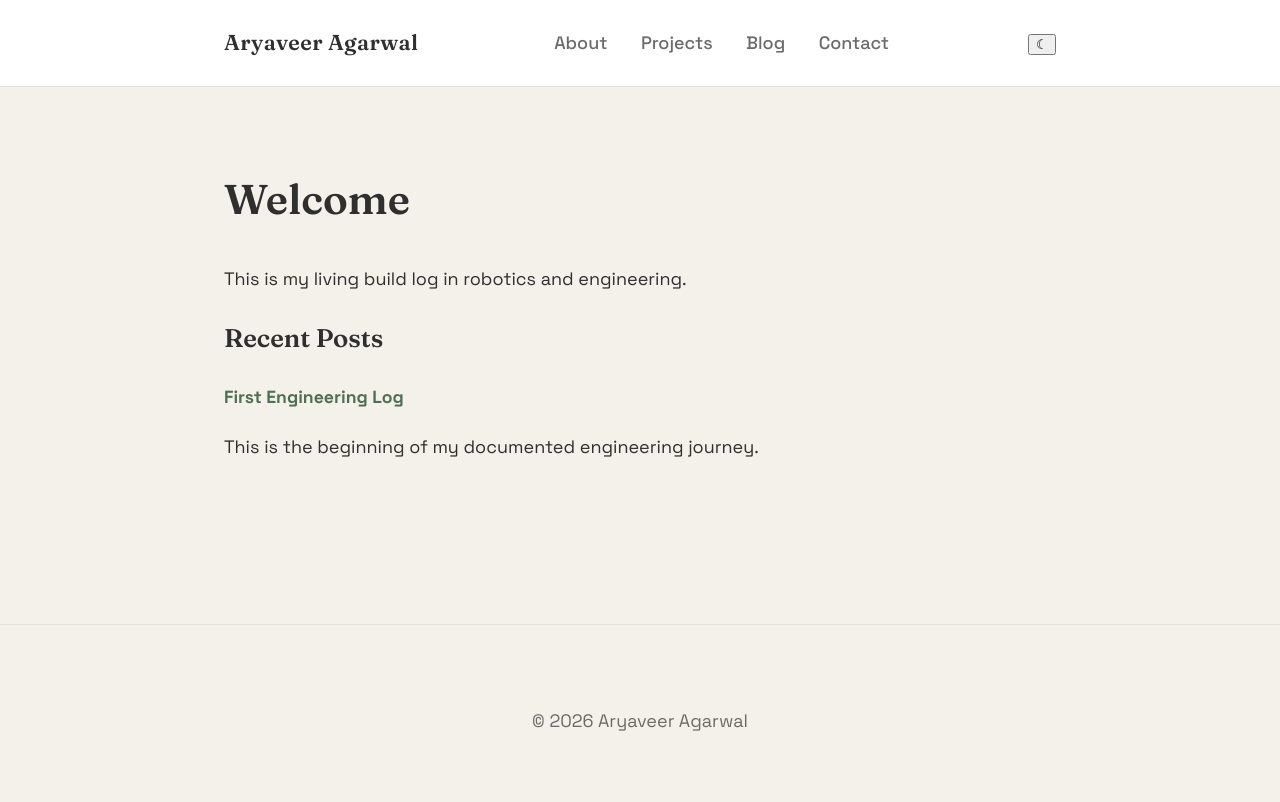
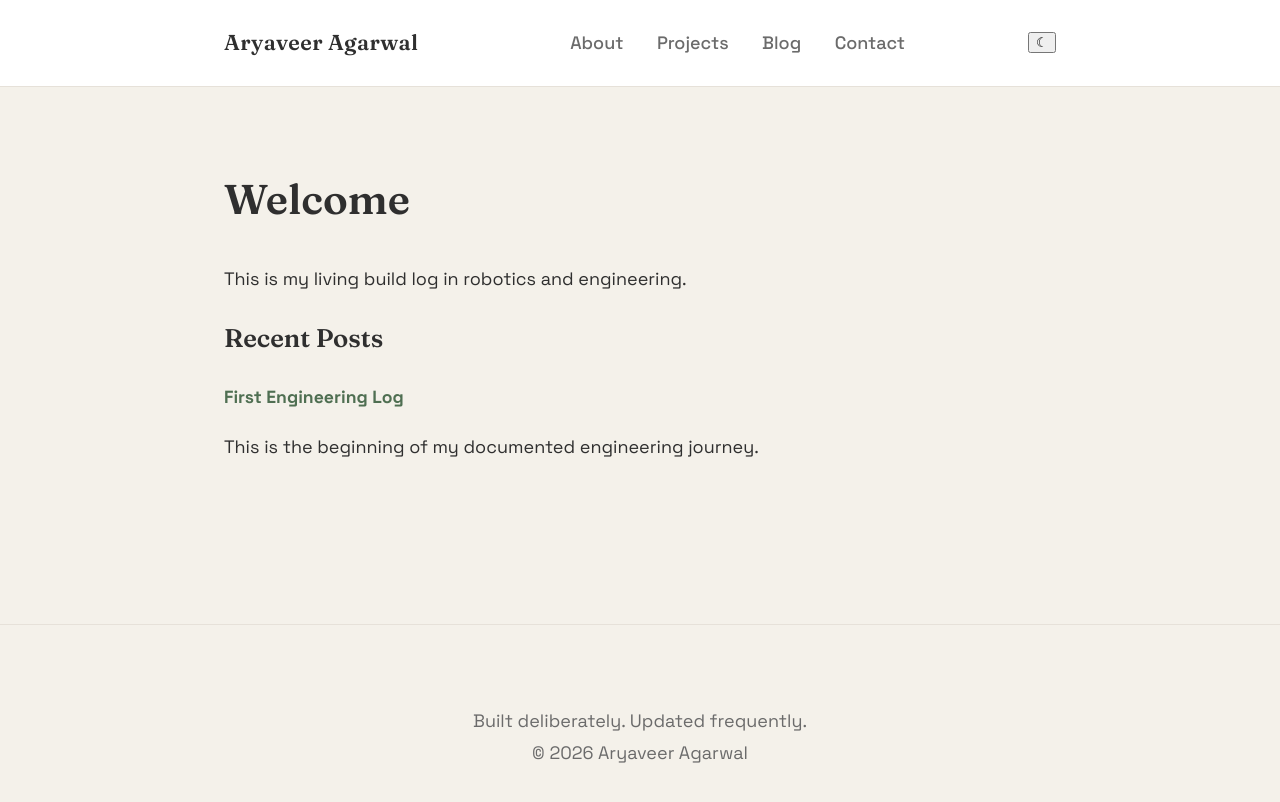
Before and after one commit to aryaveeragarwal/aryaveeragarwal.github.io, a Jekyll site: the page built from index.md, in a window 1280 px wide. Shown: the top 802 px of the page. Built offline with Jekyll 4.4.1, drawn with Linux system fonts in a browser that asks for light colours.

Commit message:
Update default.html

```diff
--- a/_layouts/default.html
+++ b/_layouts/default.html
@@ -1,4 +1,3 @@
-
 <!DOCTYPE html>
 <html lang="en">
 <head>
@@ -8,32 +7,36 @@
   <link rel="icon" type="image/svg+xml" href="/favicon-light.svg" media="(prefers-color-scheme: light)">
   <link rel="icon" type="image/svg+xml" href="/favicon-dark.svg" media="(prefers-color-scheme: dark)">
 </head>
+
 <body>
 
   <header class="site-header">
     <div class="container">
       <a href="/" class="logo">{{ site.title }}</a>
+
       <nav>
         <a href="/about/" {% if page.url == "/about/" %}class="active"{% endif %}>About</a>
         <a href="/projects/" {% if page.url == "/projects/" %}class="active"{% endif %}>Projects</a>
         <a href="/blog/" {% if page.url contains "/blog" %}class="active"{% endif %}>Blog</a>
         <a href="/contact/" {% if page.url == "/contact/" %}class="active"{% endif %}>Contact</a>
       </nav>
-    <div style="margin-left:2rem;">
+
       <button class="theme-toggle" onclick="toggleTheme()">☾</button>
-  </div>
     </div>
   </header>
 
+  <div class="page-wrapper">
     <main class="container">
       {{ content }}
     </main>
 
     <footer class="site-footer">
       <div class="container">
+        Built deliberately. Updated frequently.<br>
         © {{ site.time | date: "%Y" }} {{ site.title }}
       </div>
     </footer>
+  </div>
 
 </body>
 </html>
```
Lines whose indentation alone changed are shown as unchanged.
